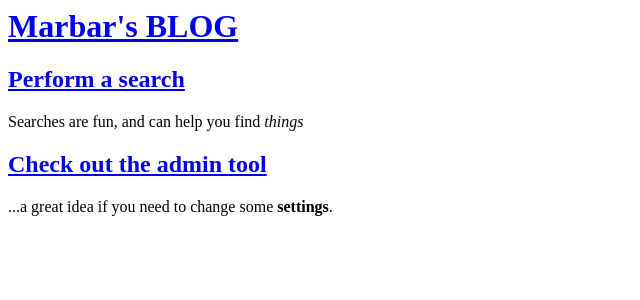
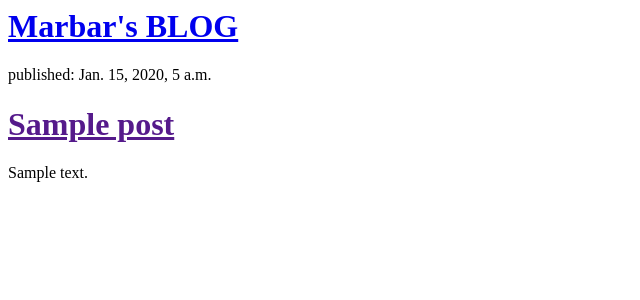
Before and after one commit to MakeMeFries/my-first-blog, a Django app: template blog/templates/blog/post_list.html in a window 1280 px wide. Shown: the top 300 px of the page, without its empty margins (0-640 px from the left). Run offline with Django 3.2, Linux system fonts and the light colour scheme; the template is opened without the code that fills it: values that come from a table or form of the project are taken from there, others are empty; tables that the repository leaves empty hold one stand-in row (values such as "Sample post").

Commit message:
Added some template fields to HTML

```diff
--- a/blog/templates/blog/post_list.html
+++ b/blog/templates/blog/post_list.html
@@ -6,15 +6,12 @@
       <div>
         <h1><a href="/">Marbar's BLOG</a></h1>
       </div>
-
+{% for post in posts %}
       <div>
-        <h2><a href="http://www.google.com">Perform a search</a></h1>
-        <p>Searches are fun, and can help you find <em>things</em></p>
+        <p>published: {{ post.published_date }}</p>
+        <h1><a href="">{{ post.title }}</a></h1>
+        <p>{{ post.text|linebreaksbr }}</p>
       </div>
-
-      <div>
-        <h2><a href="/admin">Check out the admin tool</a></h2>
-        <p>...a great idea if you need to change some <strong>settings</strong>.</p>
-      </div>
+{% endfor %}
     </body>
 </html>
--- a/blog/views.py
+++ b/blog/views.py
@@ -1,4 +1,8 @@
 from django.shortcuts import render
+from django.utils import timezone
+from .models import Post
+
 
 def post_list(request):
-    return render(request, 'blog/post_list.html', {})
+    posts = Post.objects.filter(published_date__lte=timezone.now()).order_by('published_date')
+    return render(request, 'blog/post_list.html', {'posts': posts})
```
